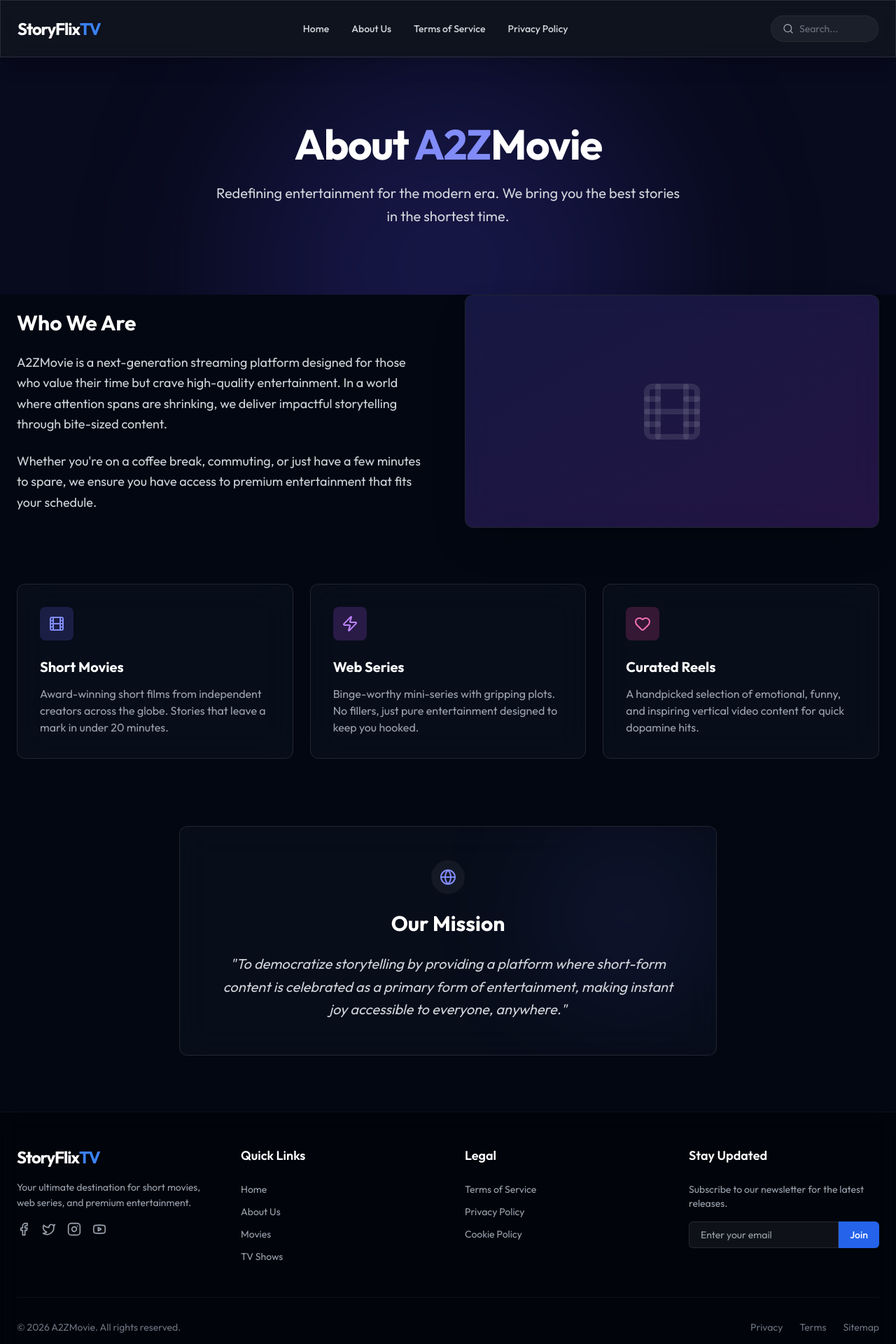
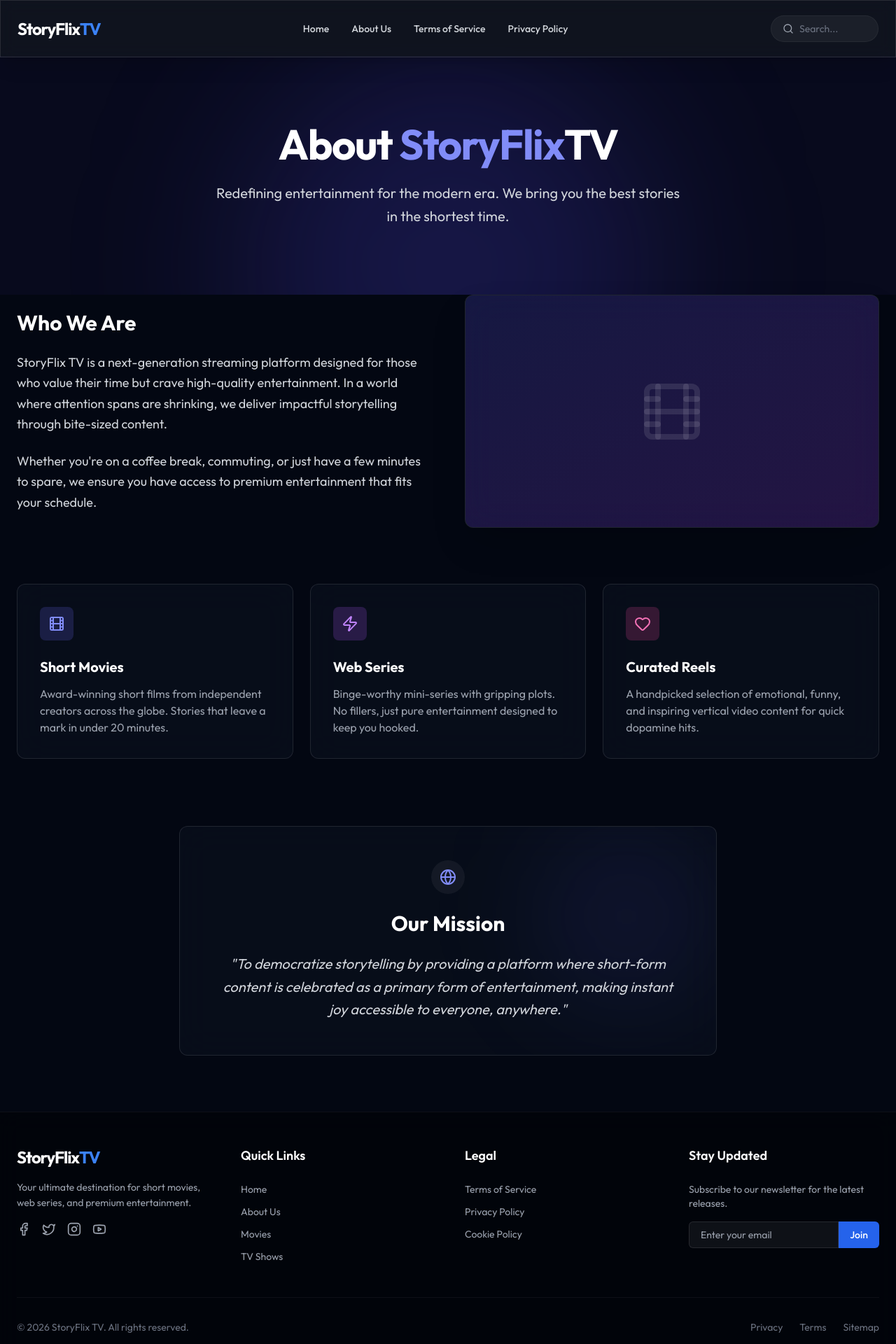
Before and after one commit to amitbarwal/storyflixtv, a Next.js app: page /about in a window 1280 px wide. Shown: the top 1920 px of the page at 70% size. Built offline with nearby package versions, Linux system fonts and the light colour scheme.

Commit message:
Complete rebranding: Replace remaining a2zmovie references with StoryFlix TV

```diff
--- a/app/about/page.tsx
+++ b/app/about/page.tsx
@@ -2,8 +2,8 @@ import { Metadata } from 'next';
 import { Film, Zap, Globe, Heart } from 'lucide-react';
 
 export const metadata: Metadata = {
-    title: "About Us | a2zmovie",
-    description: "Learn more about a2zmovie, your destination for short movies, reels, and web series.",
+    title: "About Us | StoryFlix TV",
+    description: "Learn more about StoryFlix TV, your destination for short movies, reels, and web series.",
 };
 
 export default function AboutPage() {
@@ -16,7 +16,7 @@ export default function AboutPage() {
 
                 <div className="max-w-4xl mx-auto text-center space-y-6">
                     <h1 className="text-4xl md:text-6xl font-bold tracking-tight">
-                        About <span className="text-indigo-400">A2Z</span>Movie
+                        About <span className="text-indigo-400">StoryFlix</span>TV
                     </h1>
                     <p className="text-xl text-gray-300 max-w-2xl mx-auto leading-relaxed">
                         Redefining entertainment for the modern era. We bring you the best stories in the shortest time.
@@ -30,7 +30,7 @@ export default function AboutPage() {
                     <div className="space-y-6">
                         <h2 className="text-3xl font-bold mb-4">Who We Are</h2>
                         <p className="text-gray-300 leading-relaxed text-lg">
-                            A2ZMovie is a next-generation streaming platform designed for those who value their time but crave high-quality entertainment.
+                            StoryFlix TV is a next-generation streaming platform designed for those who value their time but crave high-quality entertainment.
                             In a world where attention spans are shrinking, we deliver impactful storytelling through bite-sized content.
                         </p>
                         <p className="text-gray-300 leading-relaxed text-lg">
--- a/app/layout.tsx
+++ b/app/layout.tsx
@@ -19,22 +19,22 @@ export const metadata: Metadata = {
   openGraph: {
     type: "website",
     locale: "en_US",
-    url: "https://a2zmovie.com",
-    title: "a2zmovie | Instant Entertainment",
+    url: "https://storyflixtv.live",
+    title: "Story Flix Tv | Instant Entertainment",
     description: "Stream high-quality short movies and web series. Bite-sized entertainment for your busy lifestyle.",
-    siteName: "a2zmovie",
+    siteName: "StoryFlix TV",
     images: [
       {
         url: "/og-image.jpg", // We should probably ensure this exists or use a placeholder URL if we don't have one
         width: 1200,
         height: 630,
-        alt: "a2zmovie - Instant Entertainment",
+        alt: "StoryFlix TV - Instant Entertainment",
       },
     ],
   },
   twitter: {
     card: "summary_large_image",
-    title: "a2zmovie | Your Ultimate Movie Destination",
+    title: "StoryFlix TV | Your Ultimate Movie Destination",
     description: "Discover the best short movies and web series.",
     images: ["/og-image.jpg"],
   },
--- a/app/page.tsx
+++ b/app/page.tsx
@@ -6,9 +6,9 @@ import { MovieCard } from '@/components/movie-card';
 
 export const metadata: Metadata = {
   title: "Home",
-  description: "Watch the latest short movies, web series, and reels. Instant entertainment on a2zmovie.",
+  description: "Watch the latest short movies, web series, and reels. Instant entertainment on StoryFlix TV.",
   openGraph: {
-    title: "Instant Entertainment, Anytime, Anywhere | a2zmovie",
+    title: "Instant Entertainment, Anytime, Anywhere | StoryFlix TV",
     description: "Watch high-quality short movies and series for just 2rs.",
   }
 };
--- a/components/site-footer.tsx
+++ b/components/site-footer.tsx
@@ -63,7 +63,7 @@ export function SiteFooter() {
                 </div>
 
                 <div className="pt-8 border-t border-white/5 flex flex-col md:flex-row justify-between items-center text-sm text-gray-500">
-                    <p>&copy; {currentYear} A2ZMovie. All rights reserved.</p>
+                    <p>&copy; {currentYear} StoryFlix TV. All rights reserved.</p>
                     <div className="flex space-x-6 mt-4 md:mt-0">
                         <Link href="/privacy-policy" className="hover:text-gray-300 transition-colors">Privacy</Link>
                         <Link href="/terms" className="hover:text-gray-300 transition-colors">Terms</Link>
--- a/compose.debug.yaml
+++ b/compose.debug.yaml
@@ -1,6 +1,6 @@
 services:
-  a2zmovie:
-    image: a2zmovie
+  storyflixtv:
+    image: storyflixtv
     build:
       context: .
       dockerfile: ./Dockerfile
--- a/compose.yaml
+++ b/compose.yaml
@@ -1,6 +1,6 @@
 services:
-  a2zmovie:
-    image: a2zmovie
+  storyflixtv:
+    image: storyflixtv
     build:
       context: .
       dockerfile: ./Dockerfile
--- a/package.json
+++ b/package.json
@@ -1,5 +1,5 @@
 {
-  "name": "a2zmovie",
+  "name": "storyflixtv",
   "version": "0.1.0",
   "private": true,
   "scripts": {
```
Also changed, not shown: 2 other files (tests, documents, lock files or other folders).
